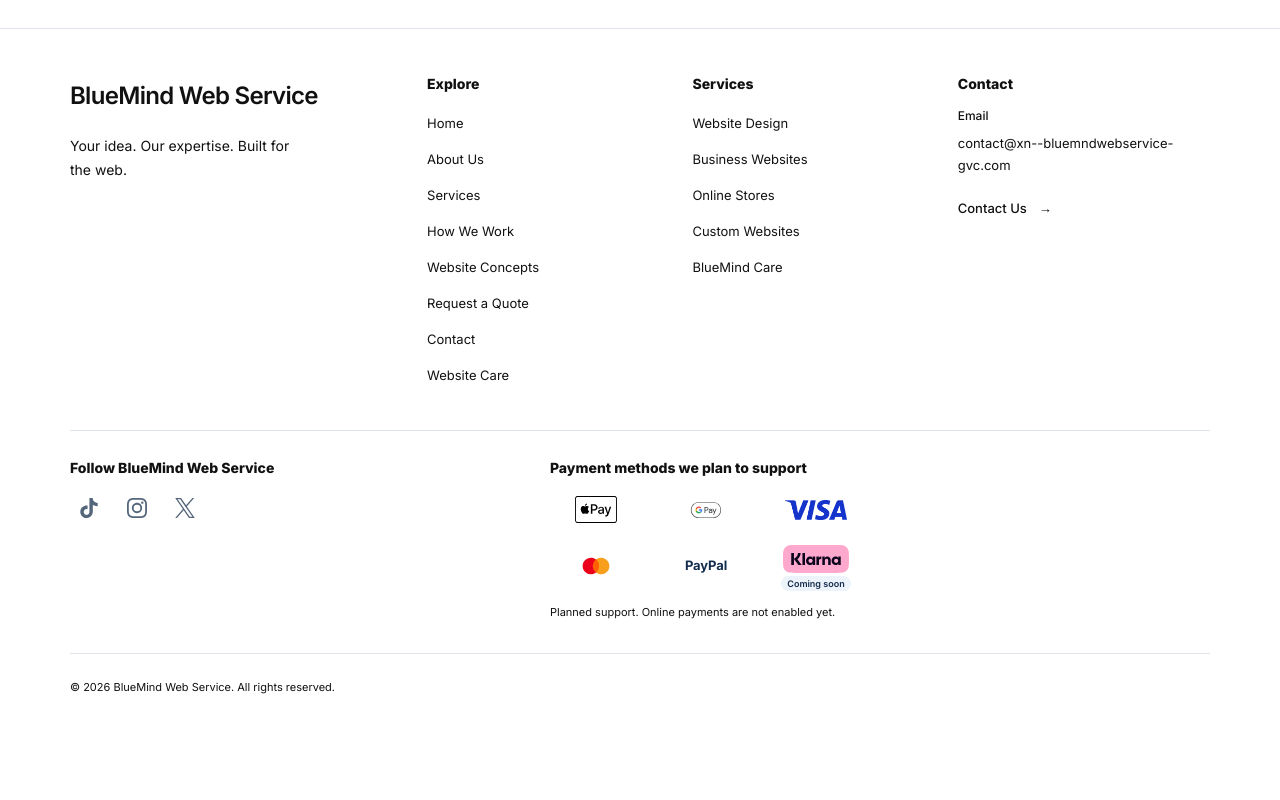
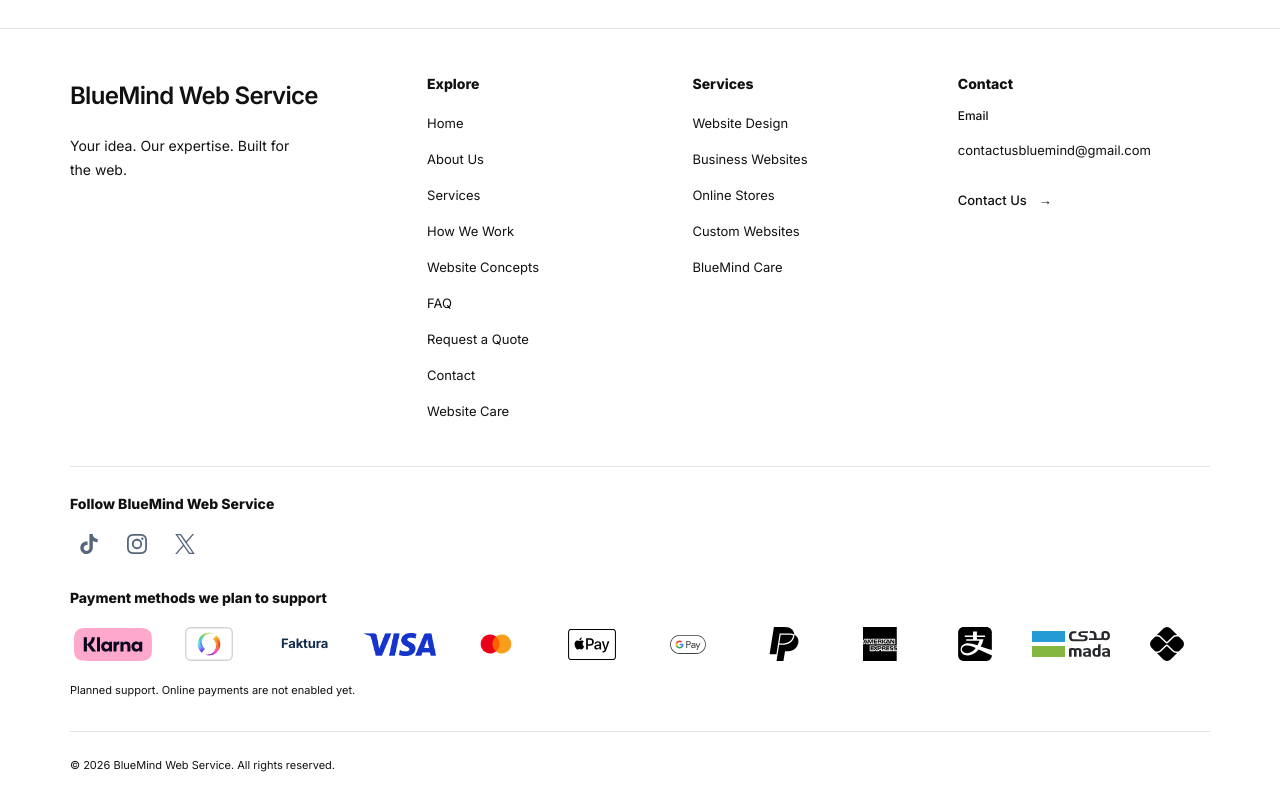
Before and after one commit to m1o223/bluem-ndwebs-rv-cefronend, a Next.js app: page / in a window 1280 px wide. Shown: the part 4128-4928 px from the top of the page. Before the commit the page ends 4851 px from the top, so only its background shows below. Built offline with nearby package versions, Linux system fonts and the light colour scheme.

Commit message:
Update homepage footer contact payments and FAQ

```diff
--- a/app/contact/contact-config.ts
+++ b/app/contact/contact-config.ts
@@ -1,3 +1,3 @@
 export const contactConfig = {
-  email: "contact@xn--bluemndwebservice-gvc.com",
+  email: "contactusbluemind@gmail.com",
 } as const;
--- a/components/site-footer-config.ts
+++ b/components/site-footer-config.ts
@@ -9,7 +9,7 @@ export const footerConfig = {
   contact: contactConfig,
   explore: [
     ["/", "Home"], ["/about", "About Us"], ["/services", "Services"],
-    ["/how-we-work", "How We Work"], ["/#selected-work", "Website Concepts"],
+    ["/how-we-work", "How We Work"], ["/#selected-work", "Website Concepts"], ["/faq", "FAQ"],
     ["/quote", "Request a Quote"], ["/contact", "Contact"], ["/care", "Website Care"],
   ],
   services: [["/services", "Website Design"], ["/quote", "Business Websites"], ["/quote", "Online Stores"], ["/quote", "Custom Websites"], ["/care", "BlueMind Care"]],
@@ -19,10 +19,18 @@ export const footerConfig = {
     { name: "X", icon: "/images/footer/x.svg", url: null },
   ] satisfies Social[],
   paymentMethods: [
-    { name: "Apple Pay", asset: "/images/footer/apple-pay.svg" }, { name: "Google Pay", asset: "/images/footer/google-pay.svg" },
-    { name: "Visa", asset: "/images/footer/visa.png" }, { name: "Mastercard", asset: "/images/footer/mastercard.svg" },
-    { name: "PayPal", asset: null },
-    { name: "Klarna", asset: "/images/footer/klarna.svg", note: "Coming soon" },
+    { name: "Klarna", asset: "/images/footer/klarna.svg" },
+    { name: "Swish", asset: "/images/footer/swish.svg" },
+    { name: "Faktura", asset: null },
+    { name: "Visa", asset: "/images/footer/visa.png" },
+    { name: "Mastercard", asset: "/images/footer/mastercard.svg" },
+    { name: "Apple Pay", asset: "/images/footer/apple-pay.svg" },
+    { name: "Google Pay", asset: "/images/footer/google-pay.svg" },
+    { name: "PayPal", asset: "/images/footer/paypal.svg" },
+    { name: "American Express", asset: "/images/footer/american-express.svg" },
+    { name: "Alipay", asset: "/images/footer/alipay.svg" },
+    { name: "mada", asset: "/images/footer/mada.svg" },
+    { name: "Pix", asset: "/images/footer/pix.svg" },
   ] satisfies Payment[],
   legalLinks: [
     { label: "Privacy Policy", href: null },
--- a/components/site-footer.module.css
+++ b/components/site-footer.module.css
@@ -16,7 +16,7 @@
 .contact dd a { display: inline-flex; min-height: 36px; align-items: center; color: inherit; }
 .contactLink { display: inline-flex; align-items: center; gap: 12px; min-height: 44px; margin-top: 10px; color: var(--bluemind-text); font-size: 13px; font-weight: 500; }
 .footer .note { margin: 12px 0 0; color: var(--bluemind-text); font-size: 11px; line-height: 1.8; }
-.middle { display: grid; grid-template-columns: 1fr 1.5fr; gap: 40px; padding-block: 30px; border-block: 1px solid #dfe4eb; }
+.middle { display: grid; grid-template-columns: minmax(0, 1fr); gap: 28px; padding-block: 30px; border-block: 1px solid #dfe4eb; }
 .social { display: flex; align-items: center; flex-wrap: wrap; gap: 10px; }
 .social a, .pendingSocial { display: inline-grid; place-items: center; width: 38px; height: 38px; border-radius: 999px; color: var(--bluemind-blue); }
 .social img { width: 20px; height: 20px; object-fit: contain; filter: brightness(0) saturate(100%) invert(14%) sepia(24%) saturate(1907%) hue-rotate(175deg) brightness(92%) contrast(94%); }
@@ -24,14 +24,14 @@
 .social a:hover { opacity: 1; transform: translateY(-2px); text-decoration: none; background: var(--bluemind-blue-hover); }
 .pendingSocial { opacity: .72; cursor: default; }
 .srOnly { position: absolute; width: 1px; height: 1px; padding: 0; margin: -1px; overflow: hidden; clip: rect(0, 0, 0, 0); white-space: nowrap; border: 0; }
-.payments ul { display: grid; grid-template-columns: repeat(3, minmax(0, 92px)); align-items: start; gap: 14px 18px; }
-.payments li { display: flex; flex-direction: column; justify-content: center; align-items: center; gap: 3px; min-height: 42px; padding: 0; border: 0; border-radius: 0; background: transparent; }
-.payments img { width: 72px; height: 28px; object-fit: contain; flex-shrink: 0; }
-.payments img[alt="Apple Pay"] { width: 72px; height: 27px; }
-.payments img[alt="Google Pay"] { width: 84px; height: 30px; }
-.payments img[alt="Visa"] { width: 62px; height: 22px; }
-.payments img[alt="Mastercard"] { width: 56px; height: 28px; }
-.payments img[alt="Klarna"] { width: 74px; height: 28px; }
+.payments ul { display: flex; align-items: center; justify-content: space-between; gap: 10px; }
+.payments li { display: flex; flex: 1 1 0; min-width: 0; min-height: 50px; align-items: center; justify-content: center; padding: 0 4px; border: 0; border-radius: 0; background: transparent; }
+.payments img { width: 100%; height: 34px; max-width: 88px; object-fit: contain; flex-shrink: 0; }
+.payments img[alt="Apple Pay"] { max-width: 84px; height: 31px; }
+.payments img[alt="Google Pay"] { max-width: 98px; height: 35px; }
+.payments img[alt="Visa"] { max-width: 72px; height: 26px; }
+.payments img[alt="Mastercard"] { max-width: 66px; height: 32px; }
+.payments img[alt="Klarna"] { max-width: 90px; height: 34px; }
 .payments li > span { color: var(--bluemind-blue); font-size: 13px; font-weight: 700; letter-spacing: -.1px; }
 .payments li small { padding: 1px 6px; border-radius: 999px; background: #edf3fa; color: var(--bluemind-blue); font-size: 9px; font-weight: 600; line-height: 1.5; }
 .bottom { display: flex; align-items: flex-end; justify-content: space-between; gap: 32px; padding-top: 24px; }
@@ -39,6 +39,6 @@
 .bottom nav a { color: inherit; display: inline-flex; min-height: 36px; align-items: center; }
 .bottom .note { margin-top: 7px; }
 .copyright { margin: 0; color: var(--bluemind-text); font-size: 11px; line-height: 1.8; }
-@media (max-width: 1050px) { .columns { grid-template-columns: repeat(2, minmax(0, 1fr)); gap: 32px 48px; } .middle { grid-template-columns: minmax(0, 1fr); gap: 26px; } .bottom { align-items: flex-start; flex-direction: column; gap: 20px; } }
-@media (max-width: 620px) { .footer { padding-block: 34px 24px; } .columns { grid-template-columns: minmax(0, 1fr); gap: 28px; padding-bottom: 28px; } .linkGroup a { min-height: 44px; } .middle { padding-block: 26px; } .bottom nav ul { gap: 12px 20px; } .payments ul { grid-template-columns: repeat(3, minmax(0, 1fr)); max-width: 330px; gap: 14px 10px; } .payments img { max-width: 72px; } }
+@media (max-width: 1050px) { .columns { grid-template-columns: repeat(2, minmax(0, 1fr)); gap: 32px 48px; } .payments ul { flex-wrap: wrap; justify-content: flex-start; gap: 14px 12px; } .payments li { flex: 0 0 calc(16.666% - 10px); } .bottom { align-items: flex-start; flex-direction: column; gap: 20px; } }
+@media (max-width: 620px) { .footer { padding-block: 34px 24px; } .columns { grid-template-columns: minmax(0, 1fr); gap: 28px; padding-bottom: 28px; } .linkGroup a { min-height: 44px; } .middle { padding-block: 26px; } .bottom nav ul { gap: 12px 20px; } .payments ul { gap: 14px 8px; } .payments li { flex-basis: calc(33.333% - 6px); } .payments img { max-width: 82px; height: 30px; } .payments img[alt="Google Pay"] { max-width: 92px; height: 33px; } }
 @media (prefers-reduced-motion: reduce) { .footer a { transition: none; } .social a:hover { transform: none; } }
--- a/components/site-footer.tsx
+++ b/components/site-footer.tsx
@@ -24,7 +24,7 @@ export default function SiteFooter({ textEffects = false }: { textEffects?: bool
       </div>
       <div className={styles.middle}>
         <section aria-labelledby="footer-social-title"><h2 id="footer-social-title">Follow BlueMind Web Service</h2><ul className={styles.social}>{config.social.map(item => <li key={item.name}>{item.url ? <a href={item.url} target="_blank" rel="noopener noreferrer" aria-label={`${config.brandName} on ${item.name}`}><Image src={item.icon} width={20} height={20} alt="" /><span className={styles.srOnly}>{item.name}</span></a> : <span className={styles.pendingSocial} aria-label={`${config.brandName} on ${item.name}`} aria-disabled="true"><Image src={item.icon} width={20} height={20} alt="" /><span className={styles.srOnly}>{item.name}</span></span>}</li>)}</ul></section>
-        <section aria-labelledby="footer-payments-title" className={styles.payments}><h2 id="footer-payments-title">Payment methods we plan to support</h2><ul>{config.paymentMethods.map(method => <li key={method.name}>{method.asset ? <Image src={method.asset} width={92} height={32} alt={method.name} /> : <span>{method.name}</span>}{method.note ? <small>{method.note}</small> : null}</li>)}</ul><p className={styles.note}>Planned support. Online payments are not enabled yet.</p></section>
+        <section aria-labelledby="footer-payments-title" className={styles.payments}><h2 id="footer-payments-title">Payment methods we plan to support</h2><ul>{config.paymentMethods.map(method => <li key={method.name}>{method.asset ? <Image src={method.asset} width={92} height={32} alt={method.name} /> : <span>{method.name}</span>}</li>)}</ul><p className={styles.note}>Planned support. Online payments are not enabled yet.</p></section>
       </div>
       <div className={styles.bottom}>
         {activeLegalLinks.length > 0 && <nav aria-label="Footer legal"><ul>{activeLegalLinks.map(item => <li key={item.label}><Link href={item.href ?? "#"}><TextActionLabel enabled={textEffects}>{item.label}</TextActionLabel></Link></li>)}</ul></nav>}
```
Also changed, not shown: 1 other file (tests, documents, lock files or other folders).
